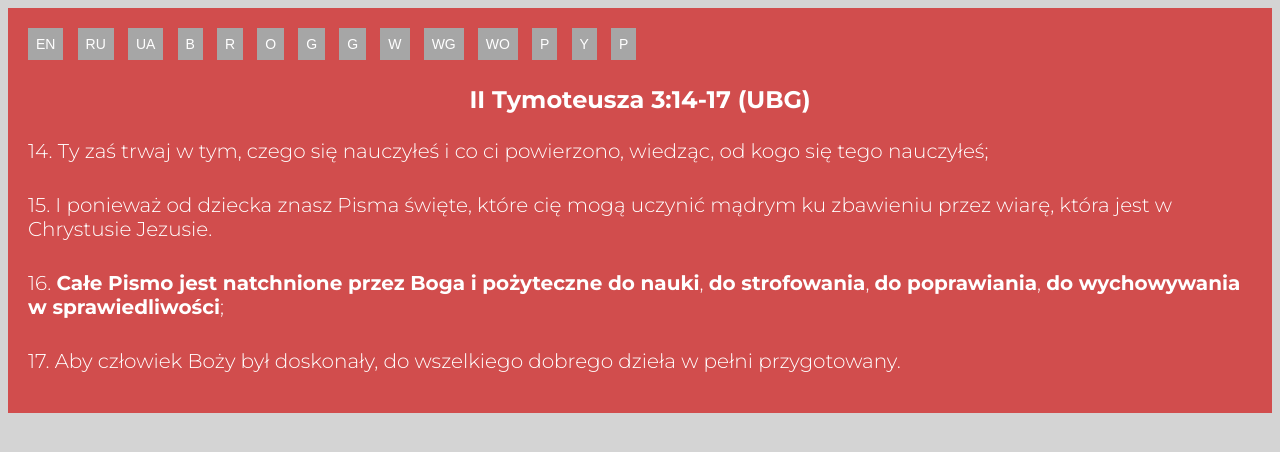
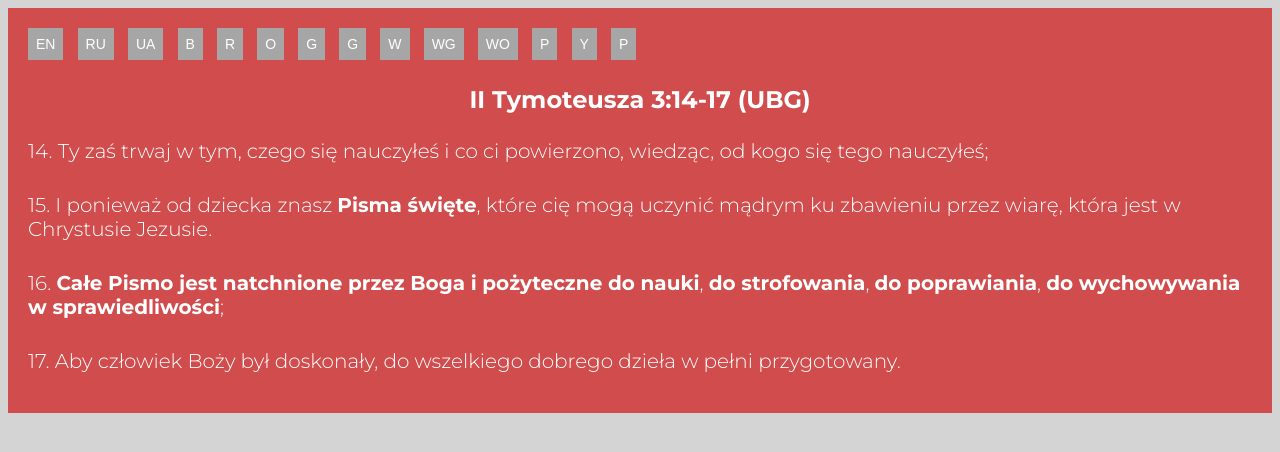
Before and after one commit to mr-front-end-dev/Bible-Verses-brown--PL, a plain HTML site: page index.html in a window 1280 px wide. Drawn offline with Linux system fonts and the light colour scheme.

Commit message:
Added section--bold to 15-th verses

```diff
--- a/index.html
+++ b/index.html
@@ -29,7 +29,7 @@
       <button class="section__button"><a class="section__button--link" href="https://mrpenguin-dev.github.io/Simple-Bible-Verses-pink--PL/">P</a></button>
       <h1 class="section--h1">II Tymoteusza 3:14-17 (UBG)</h1>
       <p class="section--paragraph">14. Ty zaś trwaj w tym, czego się nauczyłeś i co ci powierzono, wiedząc, od kogo się tego nauczyłeś; </p>
-      <p class="section--paragraph">15. I ponieważ od dziecka znasz Pisma święte, które cię mogą uczynić mądrym ku zbawieniu przez wiarę, która jest w Chrystusie Jezusie.</p>
+      <p class="section--paragraph">15. I ponieważ od dziecka znasz <span class="section--bold">Pisma święte</span>, które cię mogą uczynić mądrym ku zbawieniu przez wiarę, która jest w Chrystusie Jezusie.</p>
       <p class="section--paragraph">16. <span class="section--bold">Całe Pismo jest natchnione przez Boga i pożyteczne do nauki</span>, <span class="section--bold">do strofowania</span>, <span class="section--bold">do poprawiania</span>, <span class="section--bold">do wychowywania w sprawiedliwości</span>;</p>
       <p class="section--paragraph">17. Aby człowiek Boży był doskonały, do wszelkiego dobrego dzieła w pełni przygotowany.</p>
     </section>
```
